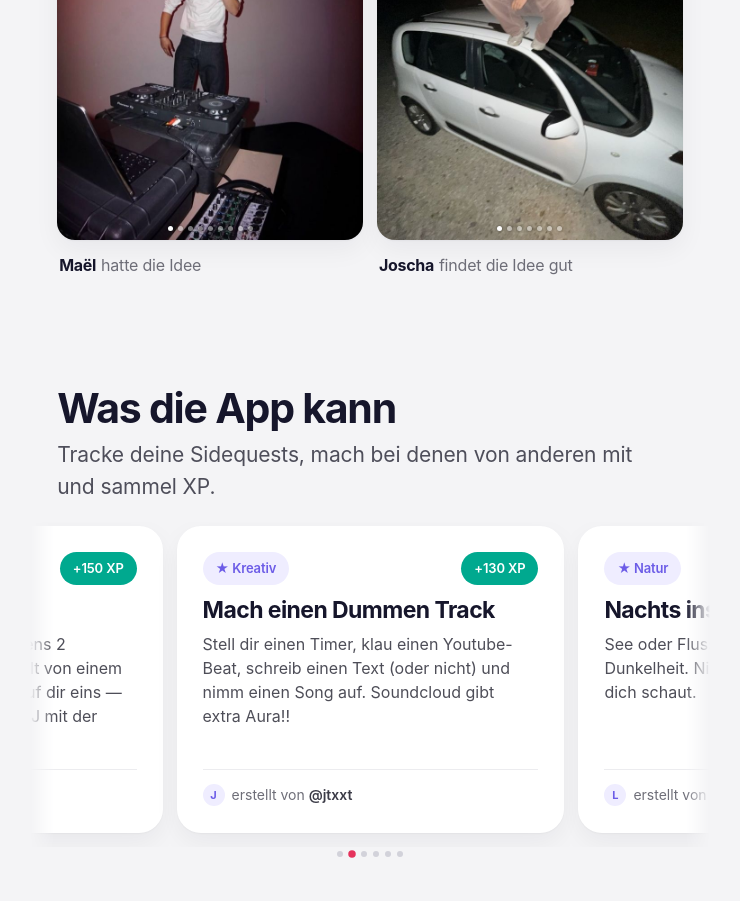
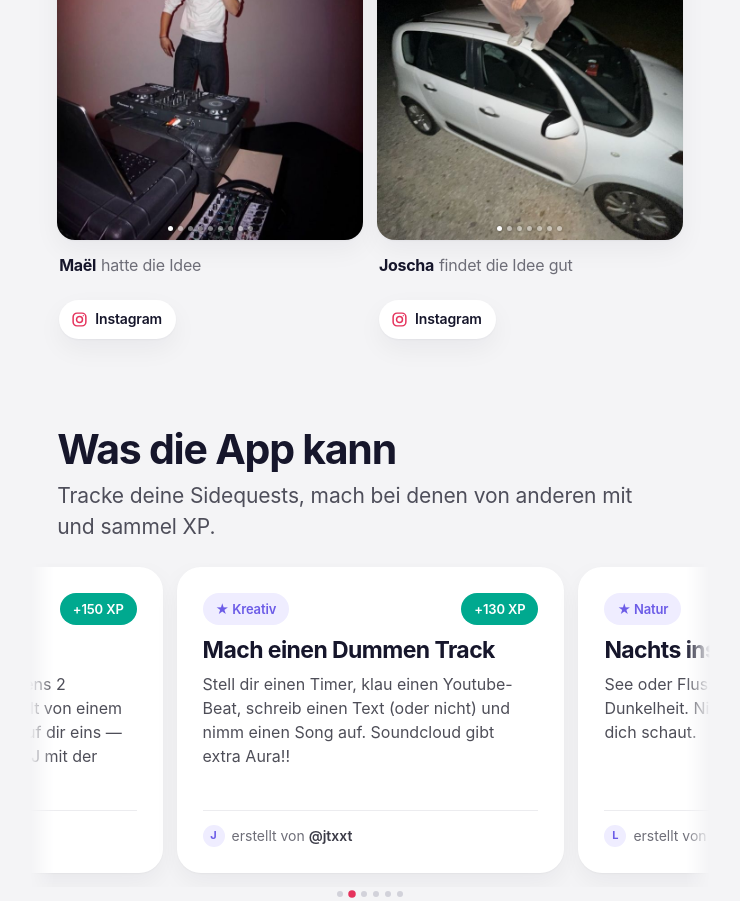
Before and after one commit to weilmielsidequester/weilmielsidequester.github.io, a plain HTML site: page home/index.html in a window 1280 px wide. Shown: the part 748-1649 px from the top of the page, without its empty margins (270-1010 px from the left). Drawn offline with Linux system fonts and the light colour scheme; no server answers.

Commit message:
Landingpage: Instagram-Knopf unter Mael und Joscha

```diff
--- a/home/index.html
+++ b/home/index.html
@@ -42,8 +42,8 @@ const CONFIG = {
      Bilder vom Handy sind oft 2–3 MB gross. Doppelklick auf
      "fotos-optimieren.command" verkleinert alle auf Webgrösse.     */
   founders: [
-    { name: "Maël",   role: "hatte die Idee",      bilder: "mael"   },
-    { name: "Joscha", role: "findet die Idee gut", bilder: "joscha" }
+    { name: "Maël",   role: "hatte die Idee",      bilder: "mael",   insta: "maeel.mel"     },
+    { name: "Joscha", role: "findet die Idee gut", bilder: "joscha", insta: "joschatschanz" }
   ],
 
   /* ---- QUESTS ---------------------------------------------------
@@ -406,6 +406,23 @@ h1 {
   font-weight: 700;
   letter-spacing: -0.02em;
 }
+
+/* Instagram unter dem Namen: kleine Pille im Stil der Seite */
+.founders .insta {
+  display: inline-flex; align-items: center; gap: 7px;
+  margin: 2px 2px 0;
+  padding: 8px 14px 8px 12px;
+  border-radius: 999px;
+  background: var(--card);
+  box-shadow: var(--shadow);
+  color: var(--ink);
+  font-size: 14px; font-weight: 600; letter-spacing: -0.01em;
+  text-decoration: none;
+  transition: transform .12s ease-out, color .12s ease-out;
+}
+.founders .insta svg { color: var(--coral); flex: none; }
+.founders .insta:hover { color: var(--coral); }
+.founders .insta:active { transform: scale(.97); }
 
 /* ---------- Der Knopf ---------- */
 .cta { margin: 72px 0; text-align: center; }
@@ -816,6 +833,12 @@ h1 {
   }
 
   /* ---------- Die zwei ---------- */
+  const INSTA_ICON =
+    '<svg viewBox="0 0 24 24" width="17" height="17" aria-hidden="true" fill="none" stroke="currentColor" stroke-width="2.1" stroke-linecap="round" stroke-linejoin="round">' +
+      '<rect x="3" y="3" width="18" height="18" rx="5.5"/>' +
+      '<circle cx="12" cy="12" r="4.2"/>' +
+      '<circle cx="17.4" cy="6.6" r="0.9" fill="currentColor" stroke="none"/>' +
+    "</svg>";
   const box = document.getElementById("founders");
   box.innerHTML = CONFIG.founders.map(f =>
     '<figure data-kuerzel="' + esc(f.bilder) + '">' +
@@ -828,6 +851,10 @@ h1 {
         '<span class="dots"></span>' +
       "</div>" +
       "<figcaption><b>" + esc(f.name) + "</b><span>" + esc(f.role) + "</span></figcaption>" +
+      (f.insta
+        ? '<a class="insta" href="https://www.instagram.com/' + esc(f.insta) + '/" target="_blank" rel="noopener" ' +
+            'aria-label="' + esc(f.name) + ' auf Instagram">' + INSTA_ICON + "Instagram</a>"
+        : "") +
     "</figure>"
   ).join("");
 
```
